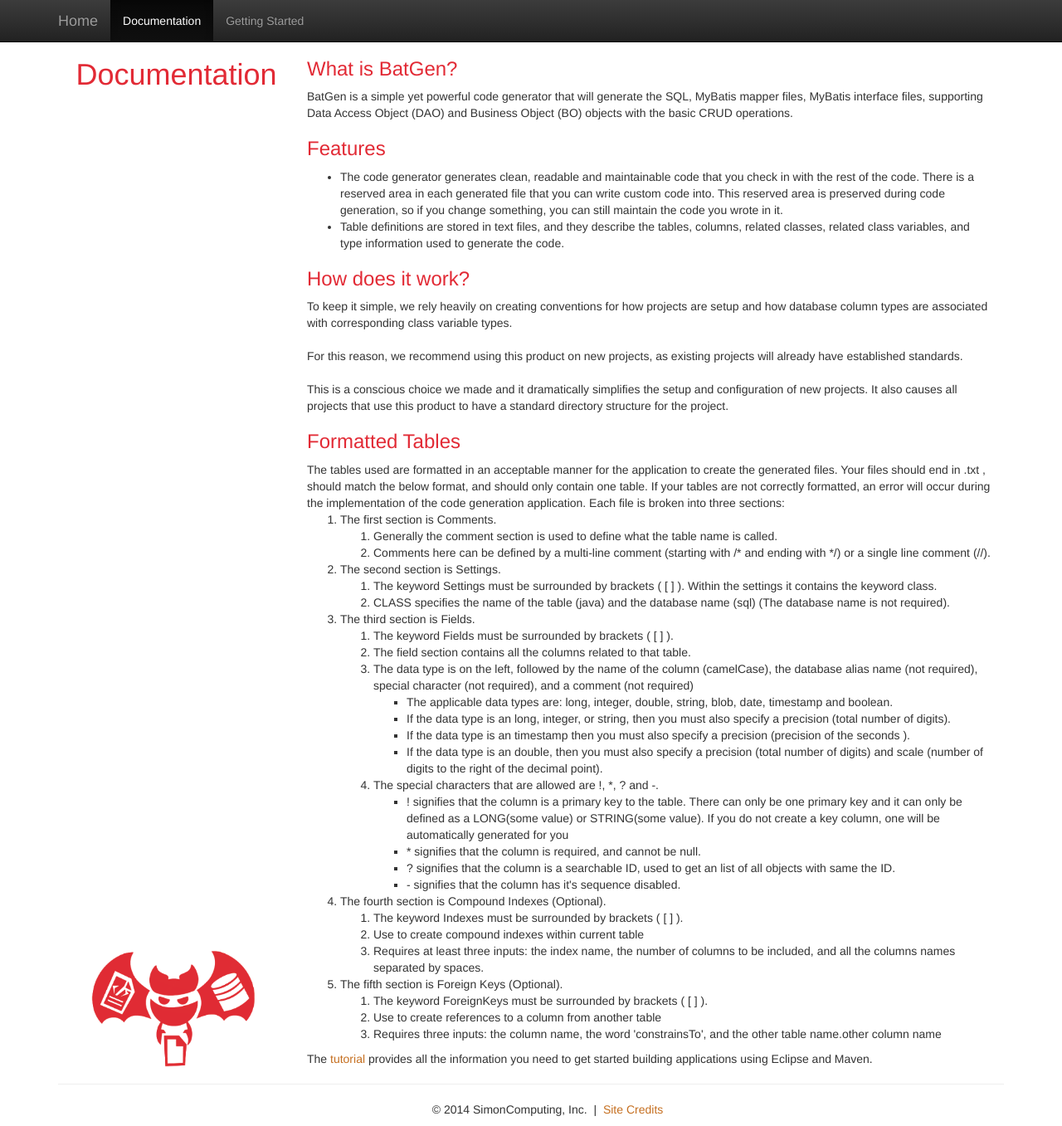
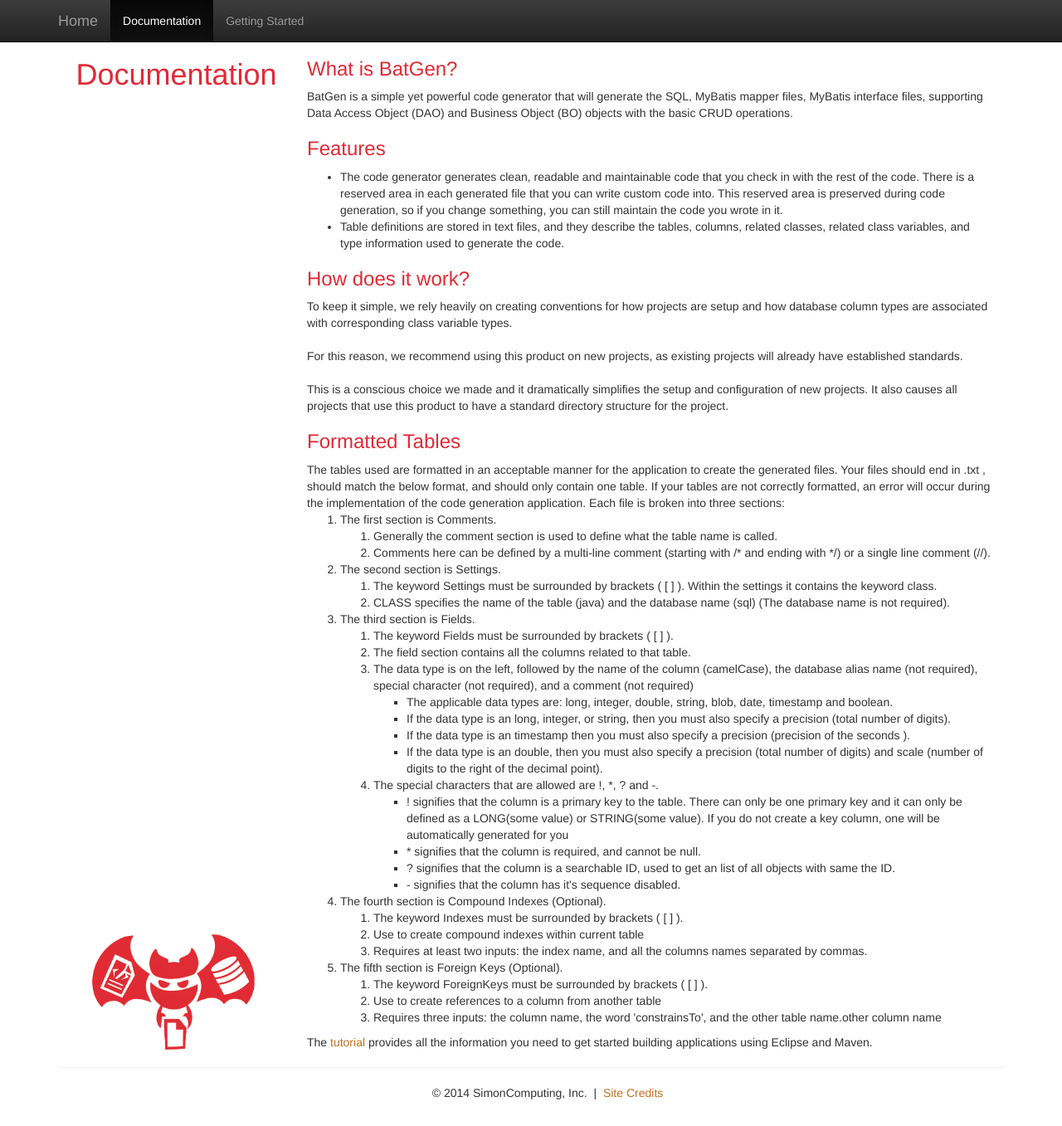
Before and after one commit to BatGen/batgen.github.io, a Jekyll site: the page built from documentation.html, in a window 1280 px wide and 1357 px high. Shown: the whole window at 83% size. Built offline with Jekyll 4.4.1, drawn with Linux system fonts in a browser that asks for light colours; nearby versions of some CDN libraries; library files that are not in the unit come from our copies.

Commit message:
no more need for number

```diff
--- a/documentation.html
+++ b/documentation.html
@@ -115,8 +115,8 @@
     			<ol>
     			    <li>The keyword Indexes must be surrounded by brackets ( [ ] ).</li>
     				<li>Use to create compound indexes within current table</li>
-    				<li>Requires at least three inputs: the index name, the number of columns to be included,
-    				and all the columns names separated by spaces.</li>
+    				<li>Requires at least two inputs: the index name, and all the columns names
+    				separated by commas.</li>
     			</ol>
     		</li>
     		<li>The fifth section is Foreign Keys (Optional).
```
